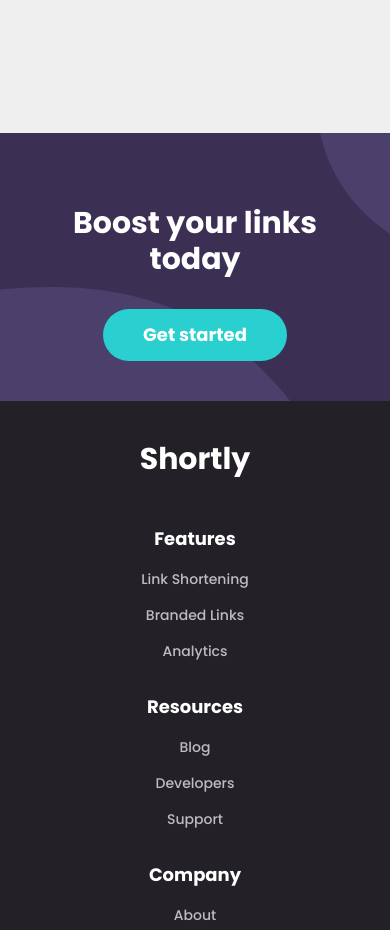
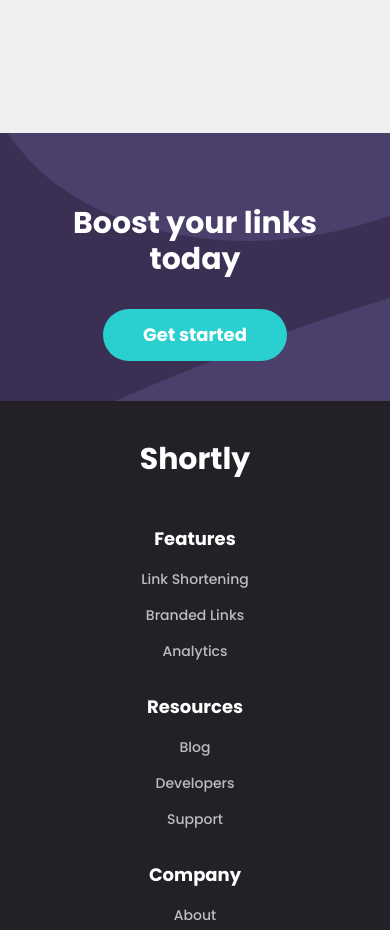
Before and after one commit to ippotheboxer/url-shortening-api-landing-page, a React (Vite) app: page / in a window 390 px wide. Shown: the part 2020-2950 px from the top of the page. Built offline with nearby package versions, Linux system fonts and the light colour scheme.

Commit message:
Change bg on boost links section when screen size is mobile

```diff
--- a/src/components/BoostLinks.tsx
+++ b/src/components/BoostLinks.tsx
@@ -4,7 +4,7 @@ import Wrapper from './Wrapper';
 
 const BoostLinks: React.FC = () => {
   return (
-    <div className='flex flex-col items-center text-center bg-center bg-cover bg-dark-violet bg-[url(assets/images/bg-boost-desktop.svg)]'>
+    <div className='flex flex-col items-center text-center bg-center bg-cover bg-dark-violet md:bg-[url(assets/images/bg-boost-desktop.svg)] bg-[url(assets/images/bg-boost-mobile.svg)]'>
         <Wrapper>
             <h2 className='text-white font-poppins poppins-bold p-8 text-3xl md:text-4xl'>Boost your links today</h2>
             <Button>Get started</Button>
```
